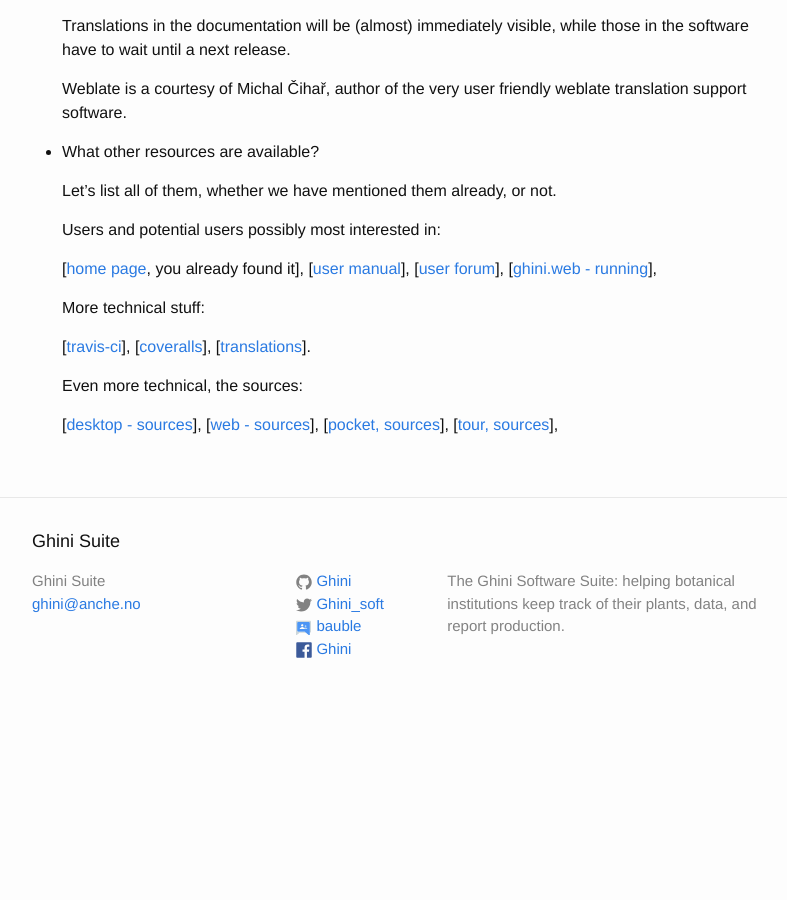
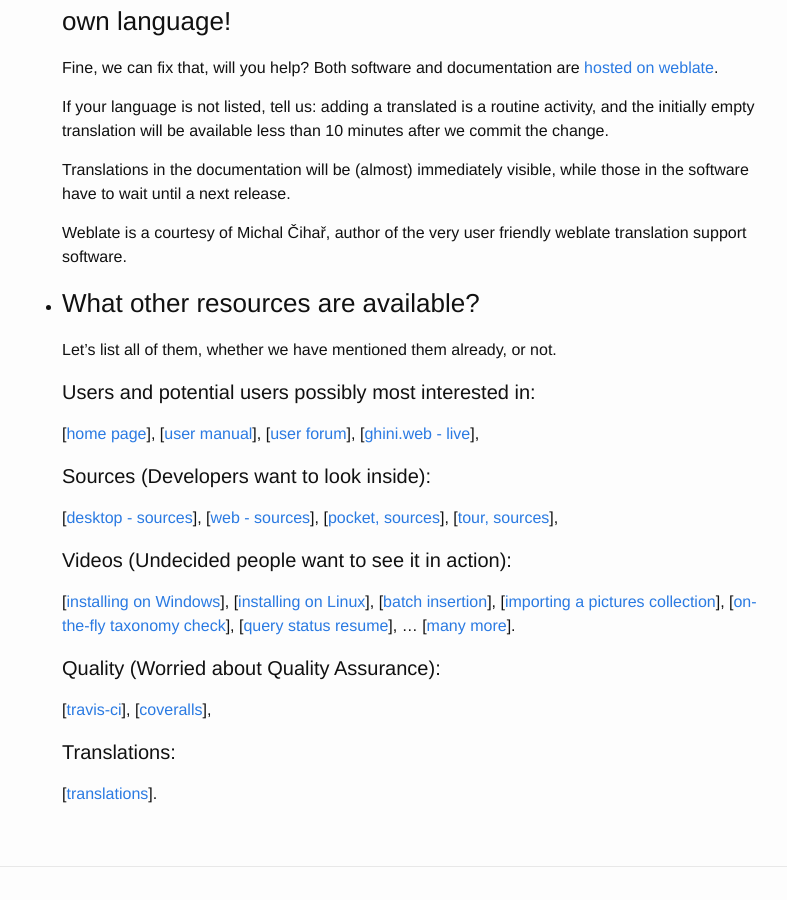
Before and after one commit to Ghini/ghini.github.io, a Jekyll site: the page built from faq.md, in a window 1280 px wide and 900 px high, scrolled down 1275 px. Shown: the whole window, without its empty margins (238-1025 px from the left). Built offline with Jekyll 4.4.1, drawn with Linux system fonts in a browser that asks for light colours; before the commit the page ends 1995 px from its top, so only the background shows below that.

Commit message:
just words

```diff
--- a/faq.md
+++ b/faq.md
@@ -6,11 +6,11 @@
 permalink: /faq/
 ---
 
-* Why was the original Bauble project started?
+* ### Why was the original Bauble project started?
 
   At [Belize Botanic Gardens](http://www.belizebotanic.org/) people felt that the other collection management software was either too expensive, inadequate or only supported Windows so they decided to create their own.
 
-* But why for free?
+* ### But why for free?
 
   Wait: when we state that Ghini and Bauble are free software, we speak
   about freedom, not about price.  Bauble and the whole Ghini family are
@@ -23,7 +23,7 @@
   largest ones in a few countries.  Bauble/Ghini contribute to providing
   unrestricted access to management of information related to biodiversity.
 
-* So again, is there a price attached to Ghini/Bauble?
+* ### So again, is there a price attached to Ghini/Bauble?
 
   If you are able to download, install, configure, and learn using (and the
   documentation explains all of it), then Ghini is being offered free of
@@ -34,7 +34,7 @@
   and the cost we generally compute related to what you can pay, and to
   wages in your own country.
 
-* What's this GNU Public License?
+* ### What's this GNU Public License?
 
   Ghini and Bauble are not just free as free beer, they are free as free
   speech.  The GPL license introduced the concept of
@@ -44,7 +44,7 @@
   proprietary": only the owners of the copyright can do that, and Ghini has
   already no less than 10 authors.
 
-* How can I contribute to development?
+* ### How can I contribute to development?
 
   This is a question we love hearing!  You can hire a Bauble/Ghini developer
   for a short project, targeting at adding some features to it.  Or you can
@@ -52,13 +52,13 @@
   contribute code and/or ideas.  Anyway this would start by contacting a
   developer and talking about it and check with their availability.
 
-* I found a bug. What can I do about it?
+* ### I found a bug. What can I do about it?
 
   For bug reports, but also for technical and generic questions, don't be
   shy, get a github account and [file a bug
   report](https://github.com/Ghini/ghini.desktop/issues/new).
 
-* I can read English but my colleagues want to have it in our own language!
+* ### I can read English but my colleagues want to have it in our own language!
 
   Fine, we can fix that, will you help?  Both software and documentation are
   [hosted on weblate](https://hosted.weblate.org/projects/ghini/).
@@ -73,18 +73,32 @@
   Weblate is a courtesy of Michal Čihař, author of the very user friendly
   weblate translation support software.
 
-* What other resources are available?
+* ### What other resources are available?
 
   Let's list all of them, whether we have mentioned them already, or not.
 
-  Users and potential users possibly most interested in:
+  #### Users and potential users possibly most interested in:
 
-  [[home page](http://ghini.github.io), you already found it], [[user manual](http://ghini.rtfd.io)], [[user forum](https://groups.google.com/forum/#!forum/bauble)], [[ghini.web - running](http://gardens.ghini.me)],
+  [[home page](http://ghini.github.io)], [[user manual](http://ghini.rtfd.io)], [[user forum](https://groups.google.com/forum/#!forum/bauble)], [[ghini.web - live](http://gardens.ghini.me)],
 
-  More technical stuff:
-
-  [[travis-ci](https://travis-ci.org/Ghini/ghini.desktop/)], [[coveralls](https://coveralls.io/github/Ghini/ghini.desktop)], [[translations](https://hosted.weblate.org/projects/ghini/)].
-
-  Even more technical, the sources:
+  #### Sources (Developers want to look inside):
 
   [[desktop - sources](http://github.com/Ghini/ghini.desktop)], [[web - sources](http://github.com/Ghini/ghini.web)], [[pocket, sources](http://github.com/Ghini/ghini.pocket)], [[tour, sources](http://github.com/Ghini/ghini.tour)],
+
+  #### Videos (Undecided people want to see it in action):
+
+  [[installing on Windows](https://www.youtube.com/watch?v=EEe3X7H2iK0)],
+  [[installing on Linux](https://www.youtube.com/watch?v=_fNLpmawqUs)],
+  [[batch insertion](https://www.youtube.com/watch?v=Bo4n7qX8v7c)],
+  [[importing a pictures collection](https://www.youtube.com/watch?v=Bo4n7qX8v7c)],
+  [[on-the-fly taxonomy check](https://www.youtube.com/watch?v=8nzEeCvbx-g)],
+  [[query status resume](https://www.youtube.com/watch?v=VcQyJ1hC3hI)], …
+  [[many more](https://www.youtube.com/user/mrgsfs/videos?shelf_id=0&sort=dd&view=0)].
+
+  #### Quality (Worried about Quality Assurance):
+
+  [[travis-ci](https://travis-ci.org/Ghini/ghini.desktop/)], [[coveralls](https://coveralls.io/github/Ghini/ghini.desktop)],
+
+  #### Translations:
+
+  [[translations](https://hosted.weblate.org/projects/ghini/)].
```
